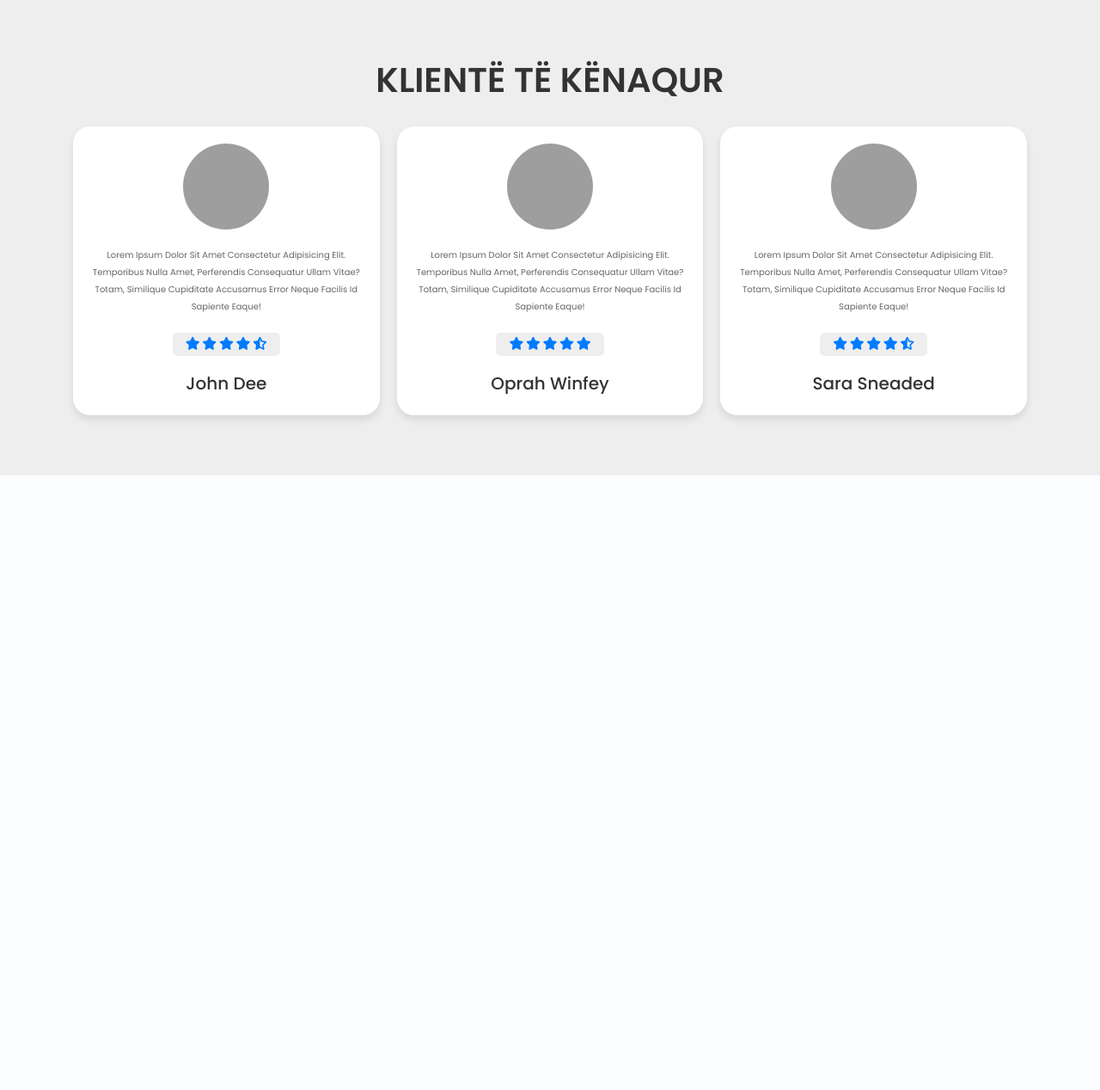
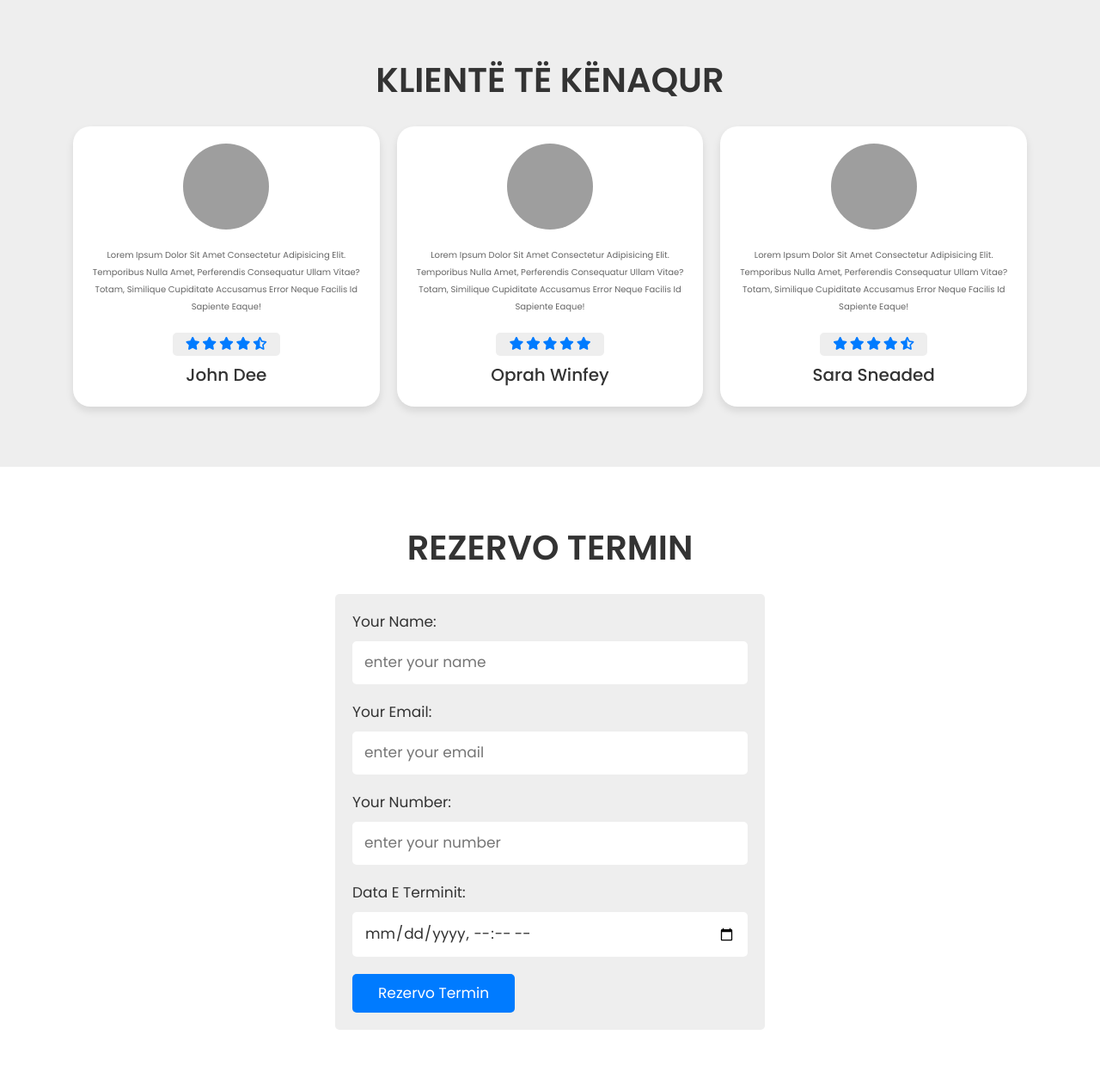
Before and after one commit to ArdianHalilaj7/DentalCare, a PHP site: page / in a window 1280 px wide. Shown: the part 2804-4072 px from the top of the page at 86% size. Before the commit the page ends 3357 px from the top, so only its background shows below. Run offline with PHP 8.4, Linux system fonts and the light colour scheme; grey boxes are pictures that could not be loaded.

Commit message:
"contact form" part

```diff
--- a/css/style.css
+++ b/css/style.css
@@ -224,7 +224,7 @@ section{
 
 .reviews .box-container{
     display: grid;
-    grid-template-columns: repeat(auto-fit, minmax(0rem, 1fr));
+    grid-template-columns: repeat(auto-fit, minmax(30rem, 1fr));
     gap: 2rem;
 }
 
@@ -254,7 +254,7 @@ section{
     padding: .5rem 1.5rem;
     border-radius: .5rem;
     background-color: var(--light-bg);
-    margin-bottom: 2rem;
+    margin-bottom: 1rem;
     display: inline-block;
 }
 
@@ -265,6 +265,41 @@ section{
 
 .reviews .box-container .box h3{
     font-size: 2rem;
+    color: var(--black);
+}
+
+.contact form{
+    border-radius: .5rem;
+    background-color: var(--light-bg);
+    padding: 2rem;
+    margin: 0 auto;
+    max-width: 50rem;
+}
+
+.contact form .message{
+    margin-bottom: 2rem;
+    border-radius: .5rem;
+    background-color: var(--bluee);
+    padding: 1.3rem 1rem;
+    font-size: 1.7rem;
+    color: var(--white);
+    text-align: center;
+}
+
+.contact form .box{
+    width: 100%;
+    margin-top: 1rem;
+    margin-bottom: 2rem;
+    border-radius: .5rem;
+    background-color: var(--white);
+    padding: 1.2rem 1.4rem;
+    font-size: 1.7rem;
+    color: var(--black);
+    text-transform: none;
+}
+
+.contact form span{
+    font-size: 1.7rem;
     color: var(--black);
 }
 
--- a/index.php
+++ b/index.php
@@ -1,3 +1,29 @@
+<?php
+
+$conn = mysqli_connect('localhost','root','','contact_db') or die ('connection failed');
+
+if(isset($_POST['submit'])){
+
+    $name = mysqli_real_escape_string($conn, $_POST['name']);
+    $email = mysqli_real_escape_string($conn, $_POST['email']);
+    $number = $_POST['number'];
+    $date = $_POST['date'];
+
+    $insert = mysqli_query($conn,"INSERT INTO `contact_form`(name, email, number, date)
+    VALUES('$name','$email','$number','$date')") or die ('query failed');
+
+    if($insert){
+        $message[] = 'termini u krye me sukses!';
+    }else{
+        $message[] = 'termini deshtoj';
+    }
+
+}
+
+?>
+
+
+
 <!DOCTYPE html>
 <html lang="en">
 <head>
@@ -133,6 +159,9 @@
 </section>
 
 
+
+<!-- process  -->
+
 <section class="process">
     <h1 class="heading">procesi punes</h1>
     <div class="box-container container">
@@ -159,6 +188,8 @@
 </section>
 
 
+
+<!-- reviews  -->
 
 <section class="reviews" id="reviews">
     <h1 class="heading">klientë të kënaqur</h1>
@@ -208,6 +239,40 @@
 
 
 
+<!-- contact  -->
+
+<section class="contact" id="contact">
+    <h1 class="heading">rezervo termin</h1>
+
+    <form action="<?php echo $_SERVER['PHP_SELF']; ?>" method="post">
+        <?php
+           if(isset($message)){
+              foreach($message as $message){
+                echo '<p class="message">'.$message.'</p>';
+              }
+            }
+        ?>
+
+
+        <span>your name:</span>
+        <input type="text" name="name" placeholder="enter your name" class="box" required>
+
+        <span>your email:</span>
+        <input type="email" name="email" placeholder="enter your email" class="box" required>
+
+        <span>your number:</span>
+        <input type="number" name="number" placeholder="enter your number" class="box" required>
+
+        <span>data e terminit:</span>
+        <input type="datetime-local" name="date"  class="box" required>
+
+        <input type="submit" name="submit" value="rezervo termin" class="link-btn">
+
+    </form>
+</section>
+
+
+
     <script src="js/script.js"></script>
 </body>
 </html>
```
